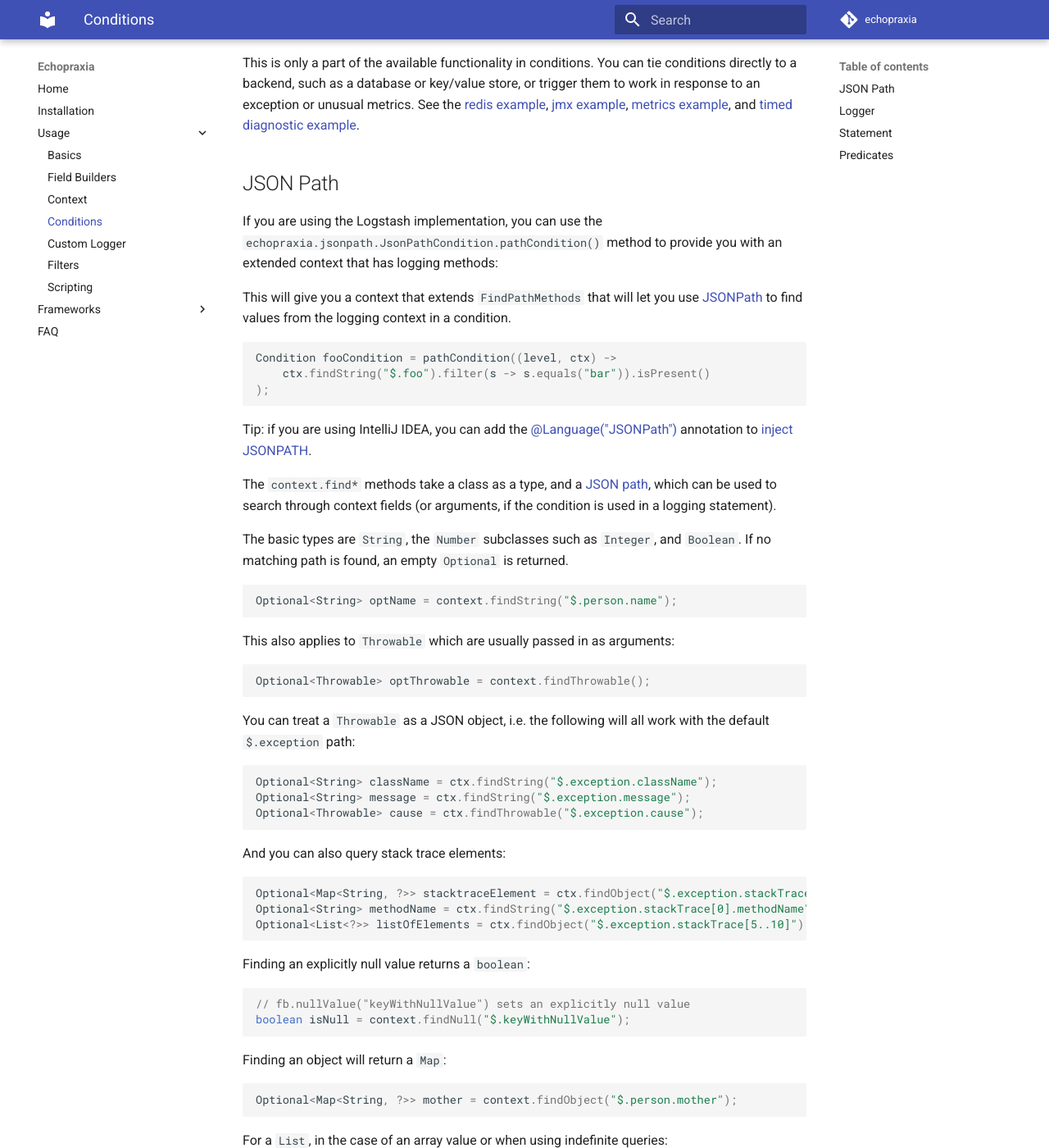
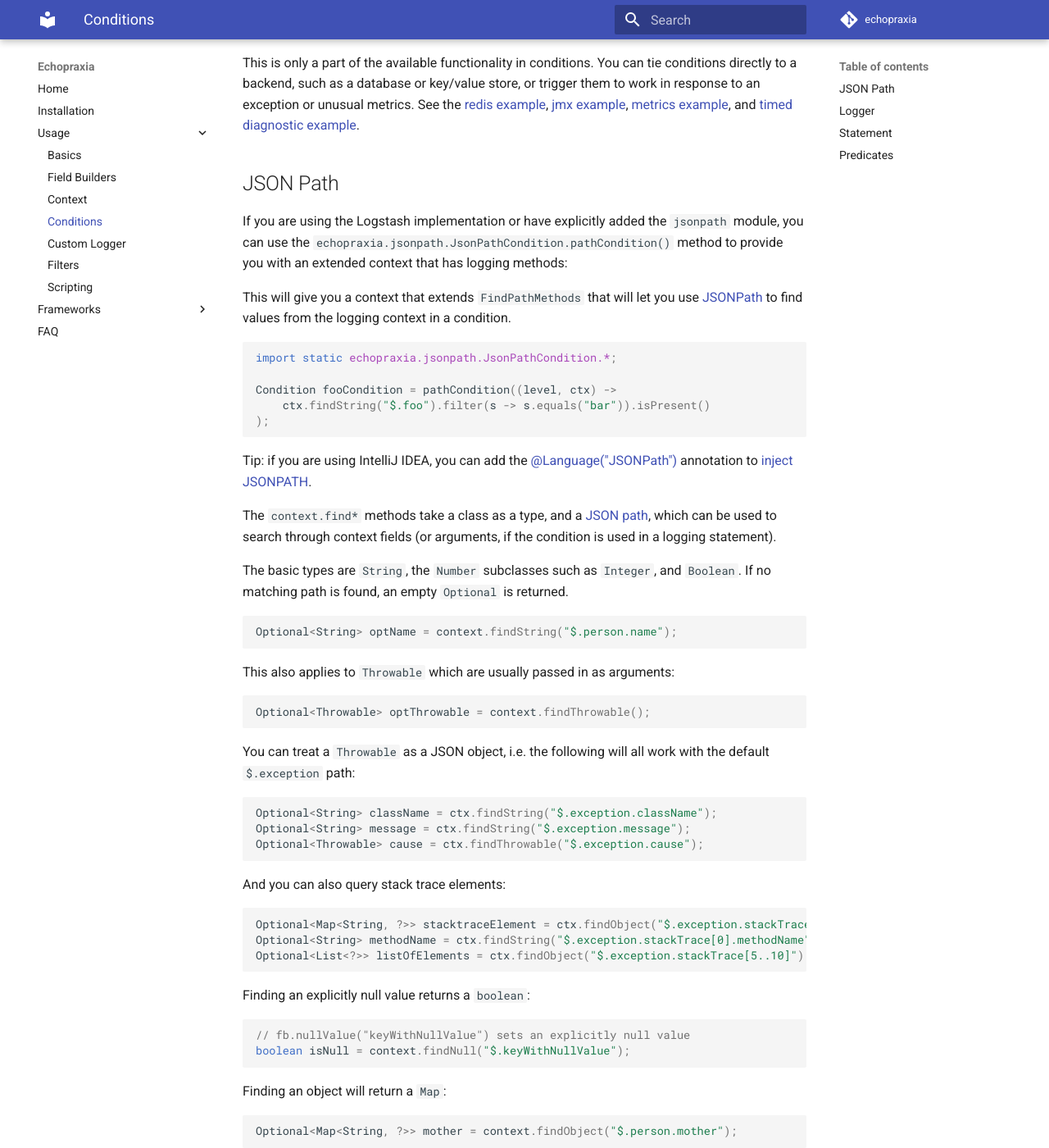
Before and after one commit to tersesystems/echopraxia, an MkDocs documentation site: the page built from docs/usage/conditions.md, in a window 1280 px wide and 1400 px high, scrolled down 1536 px. Shown: the whole window at 82% size. Built offline with MkDocs 1.6.1 and Material for MkDocs 9.7.7, drawn with Linux system fonts in a browser that asks for light colours; comment, search, counter and statistics services are not loaded; the version menu is left out; some of the changed text lies outside the part shown.

````diff
--- a/docs/usage/conditions.md
+++ b/docs/usage/conditions.md
@@ -63,11 +63,13 @@ This is only a part of the available functionality in conditions.  You can tie c
 
 ## JSON Path
 
-If you are using the Logstash implementation, you can use the `echopraxia.jsonpath.JsonPathCondition.pathCondition()` method to provide you with an extended context that has logging methods:
+If you are using the Logstash implementation or have explicitly added the `jsonpath` module, you can use the `echopraxia.jsonpath.JsonPathCondition.pathCondition()` method to provide you with an extended context that has logging methods:
 
 This will give you a context that extends `FindPathMethods` that will let you use [JSONPath](https://github.com/json-path/JsonPath#jayway-jsonpath) to find values from the logging context in a condition.
 
 ```java
+import static echopraxia.jsonpath.JsonPathCondition.*;
+
 Condition fooCondition = pathCondition((level, ctx) ->
     ctx.findString("$.foo").filter(s -> s.equals("bar")).isPresent()
 );
@@ -127,20 +129,22 @@ List<String> interests = context.findList("$.person.mother.interests");
 You can use [inline predicates](https://github.com/json-path/JsonPath#inline-predicates), which will return a `List` of the results:
 
 ```java
-final Condition cheapBookCondition =
-  (level, context) -> ! context.findList("$.store.book[?(@.price < 10)]").isEmpty();
+final Condition cheapBookCondition = pathCondition(
+  (level, context) -> ! context.findList("$.store.book[?(@.price < 10)]").isEmpty());
 ```
 
 The inline and filter predicates are not available for exceptions. Instead, you must use `filter`:
 
 ```java
+import static echopraxia.jsonpath.JsonPathCondition.*;
+
 class FindException {
   void logException() {
-    Condition throwableCondition = json
+    Condition throwableCondition = pathCondition(
       (level, ctx) ->
         ctx.findThrowable()
           .filter(e -> "test message".equals(e.getMessage()))
-          .isPresent();
+          .isPresent());
 
     logger.error(throwableCondition, "Error message", new RuntimeException("test message"));
   }
````
Also changed, not shown: CHANGELOG.md (+12 -0 lines).
